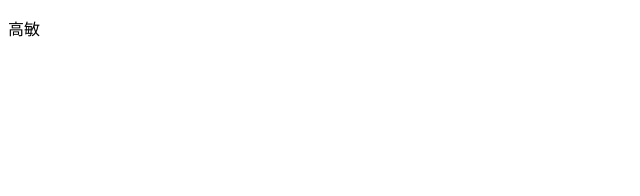
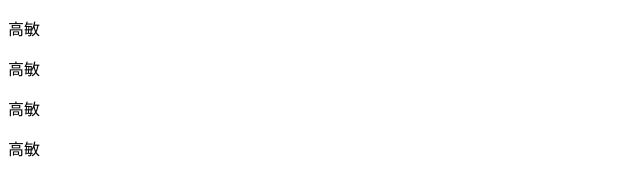
Before and after one commit to minmingao/gaoMin1610HTML, a plain HTML site: page index.html in a window 1280 px wide. Shown: the whole page, without its empty margins (0-640 px from the left). Drawn offline with Linux system fonts and the light colour scheme.

Commit message:
modified two files

```diff
--- a/index.html
+++ b/index.html
@@ -6,5 +6,8 @@
 </head>
 <body>
 	<p>高敏</p>
+	<p>高敏</p>
+	<p>高敏</p>
+	<p>高敏</p>
 </body>
 </html>
```
